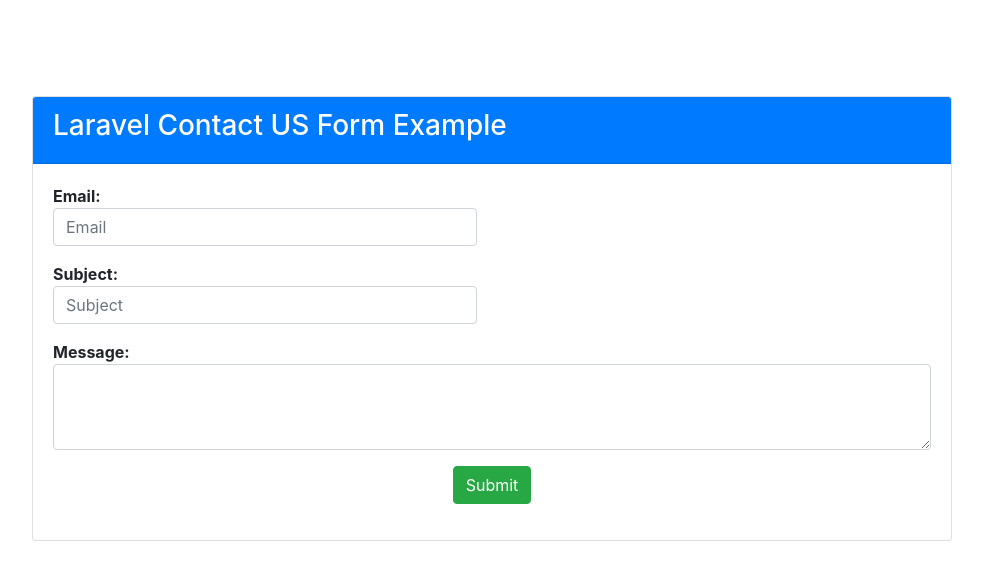
After one commit to PierreHerbert/Marc, a Laravel app: page /contact in a window 1280 px wide. The commit adds this page. Shown: the top 580 px of the page, without its empty margins (148-1131 px from the left). Run offline with Laravel 9, Linux system fonts and the light colour scheme.

Commit message:
Page contact fonctionelle

```diff
--- /dev/null
+++ b/app/Http/Controllers/ContactController.php
@@ -0,0 +1,38 @@
+<?php
+
+namespace App\Http\Controllers;
+
+use Illuminate\Http\Request;
+use App\Models\Contact;
+
+class ContactController extends Controller
+{
+    /**
+     * Write code on Method
+     *
+     * @return response()
+     */
+    public function index()
+    {
+        return view('contact');
+    }
+
+    /**
+     * Write code on Method
+     *
+     * @return response()
+     */
+    public function store(Request $request)
+    {
+        $request->validate([
+            'email' => 'required|email',
+            'subject' => 'required',
+            'message' => 'required'
+        ]);
+
+        Contact::create($request->all());
+
+        return redirect()->back()
+                         ->with(['success' => 'Merci pour votre message ! Nous voous contacterons dans les plus brefs délais.']);
+    }
+}
--- /dev/null
+++ b/resources/views/contact.blade.php
@@ -0,0 +1,73 @@
+<!DOCTYPE html>
+<html>
+<head>
+    <title>Laravel Contact US Form Example - ItSolutionStuff.com</title>
+    <meta charset="utf-8">
+    <meta http-equiv="X-UA-Compatible" content="IE=edge">
+    <meta name="viewport" content="width=device-width, initial-scale=1">
+    <link rel="stylesheet" href="https://cdnjs.cloudflare.com/ajax/libs/twitter-bootstrap/4.5.2/css/bootstrap.min.css" />
+</head>
+<body>
+    <div class="container">
+        <div class="row mt-5 mb-5">
+            <div class="col-10 offset-1 mt-5">
+                <div class="card">
+                    <div class="card-header bg-primary">
+                        <h3 class="text-white">Laravel Contact US Form Example</h3>
+                    </div>
+                    <div class="card-body">
+
+                        @if(Session::has('success'))
+                            <div class="alert alert-success">
+                                {{Session::get('success')}}
+                            </div>
+                        @endif
+
+                        <form method="POST" action="{{ route('contact.store') }}" id="contactUSForm">
+                            {{ csrf_field() }}
+
+                            <div class="row">
+                                <div class="col-md-6">
+                                    <div class="form-group">
+                                        <strong>Email:</strong>
+                                        <input type="text" name="email" class="form-control" placeholder="Email" value="{{ old('email') }}">
+                                        @if ($errors->has('email'))
+                                            <span class="text-danger">{{ $errors->first('email') }}</span>
+                                        @endif
+                                    </div>
+                                </div>
+                            </div>
+                            <div class="row">
+                                <div class="col-md-6">
+                                    <div class="form-group">
+                                        <strong>Subject:</strong>
+                                        <input type="text" name="subject" class="form-control" placeholder="Subject" value="{{ old('subject') }}">
+                                        @if ($errors->has('subject'))
+                                            <span class="text-danger">{{ $errors->first('subject') }}</span>
+                                        @endif
+                                    </div>
+                                </div>
+                            </div>
+                            <div class="row">
+                                <div class="col-md-12">
+                                    <div class="form-group">
+                                        <strong>Message:</strong>
+                                        <textarea name="message" rows="3" class="form-control">{{ old('message') }}</textarea>
+                                        @if ($errors->has('message'))
+                                            <span class="text-danger">{{ $errors->first('message') }}</span>
+                                        @endif
+                                    </div>
+                                </div>
+                            </div>
+
+                            <div class="form-group text-center">
+                                <button class="btn btn-success btn-submit">Submit</button>
+                            </div>
+                        </form>
+                    </div>
+                </div>
+            </div>
+        </div>
+    </div>
+</body>
+</html>
--- a/routes/web.php
+++ b/routes/web.php
@@ -22,6 +22,10 @@
     Route::get('/blog', 'BlogController@index')->name('blog');
     Route::get('/a-propos', 'AboutController@index')->name('about');
     Route::get('/posts/{post}/show', 'PostsController@show')->name('posts.show');
+
+    // ROUTE CONTACT
+    Route::get('/contact', 'ContactController@index')->name('contact');
+    Route::post('contact', 'ContactController@store')->name('contact.store');
 
 
     Route::group(['middleware' => ['guest']], function() {
@@ -89,4 +93,5 @@
         Route::resource('roles', RolesController::class);
         Route::resource('permissions', 'PermissionsController');
     });
+
 });
```
Also changed, not shown: app/Mail/ContactMail.php (added, +36 -0 lines), app/Models/Contact.php (added, +31 -0 lines), resources/sass/_blog.scss (+28 -0 lines), resources/views/emails/contact.blade.php (added, +9 -0 lines), resources/views/posts/show.blade.php (+14 -0 lines), database/migrations/2022_09_12_091916_create_contacts_table.php (added), public/css/app.css, 2 other files.
